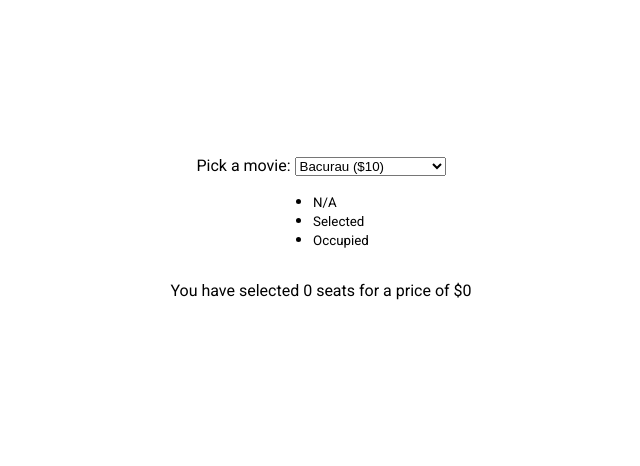
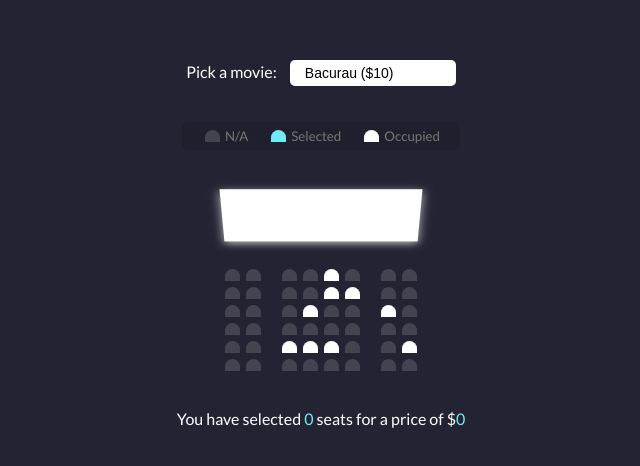
Before and after one commit to vitorjaguat/movie-seat-booking, a plain HTML site: page index.html in a window 1280 px wide. Shown: the part 164-630 px from the top of the page, without its empty margins (319-959 px from the left). Drawn offline with Linux system fonts and the light colour scheme.

Commit message:
add movie selection feature, set to automatically update ticket count and total price

```diff
--- a/script.js
+++ b/script.js
@@ -0,0 +1,33 @@
+const container = document.querySelector('.container');
+const seats = document.querySelectorAll('.row .seat:not(.occupied)');
+const count = document.getElementById('count');
+const total = document.getElementById('total');
+const movieSelect = document.getElementById('movie');
+
+let ticketPrice = +movieSelect.value;
+
+//Update count and total:
+function updateSelectedCount() {
+    const selectedSeats = document.querySelectorAll('.row .seat.selected');
+
+    const selectedSeatsCount = selectedSeats.length;
+
+    count.innerText = selectedSeatsCount;
+    total.innerText = selectedSeatsCount * ticketPrice;
+}
+
+
+//Movie select event
+movieSelect.addEventListener('change', e => {
+    ticketPrice = +e.target.value;
+    updateSelectedCount();
+})
+
+//Seat click event
+container.addEventListener('click', e => {
+    if(e.target.classList.contains('seat') && !e.target.classList.contains('occupied')) {
+        e.target.classList.toggle('selected')
+    }
+
+    updateSelectedCount();
+})
--- a/style.css
+++ b/style.css
@@ -1,11 +1,13 @@
-@import url('https://fonts.googleapis.com/css2?family=Roboto:wght@100;400;700&display=swap');
+@import url('https://fonts.googleapis.com/css2?family=Lato&display=swap');
 
 * {
     box-sizing: border-box;
 }
 
 body {
-    font-family: 'Roboto', sans-serif;
+    background-color: #242333;
+    color: #fff;
+    font-family: 'Lato', sans-serif;
     display: flex;
     flex-direction: column;
     align-items: center;
@@ -14,3 +16,102 @@ body {
     overflow: hidden;
     margin: 0;
 }
+
+.movie-container {
+    margin: 20px 0;
+}
+
+.movie-container select {
+    background-color: #fff;
+    border: 0;
+    border-radius: 5px;
+    font-size: 14px;
+    margin-left: 10px;
+    padding: 5px 15px;
+    appearance: none;
+    -moz-appearance: none;
+    -webkit-appearance: none;
+}
+
+.container {
+    perspective: 1000px;
+    /* 3d effect of the "screen" */
+    margin-bottom: 30px;
+}
+
+.seat {
+    background-color: #444451;
+    height: 12px;
+    width: 15px;
+    margin: 3px;
+    border-top-left-radius: 10px;
+    border-top-right-radius: 10px;
+}
+
+.seat.selected {
+    background-color: #6feaf6;
+}
+
+.seat.occupied {
+    background-color: #fff;
+}
+
+.seat:nth-of-type(2) {
+    margin-right: 18px;
+}
+
+.seat:nth-last-of-type(2) {
+    margin-left: 18px;
+}
+
+.seat:not(.occupied):hover {
+    cursor: pointer;
+    transform: scale(1.2);
+}
+
+.showcase .seat:not(.occupied):hover {
+    cursor: default;
+    transform: scale(1);
+}
+
+.showcase {
+    background-color: rgba(0,0,0,0.1);
+    padding: 5px 10px;
+    border-radius: 5px;
+    color: #777;
+    list-style-type: none;
+    display: flex;
+    justify-content: space-between;
+}
+
+.showcase li {
+    display: flex;
+    align-items: center;
+    justify-content: center;
+    margin: 0 10px;
+}
+
+.showcase li small {
+    margin-left: 2px;
+}
+
+.screen {
+    background-color: #fff;
+    height: 70px;
+    width: 100%;
+    margin: 15px 0;
+    transform: rotateX(-45deg);
+    box-shadow: 0 3px 10px rgba(255,255,255,0.7);
+}
+
+.row {
+    display: flex;
+}
+
+p.text {
+    margin: 5px 0;
+}
+
+p.text span {
+    color: #6feaf6;
+}
```
